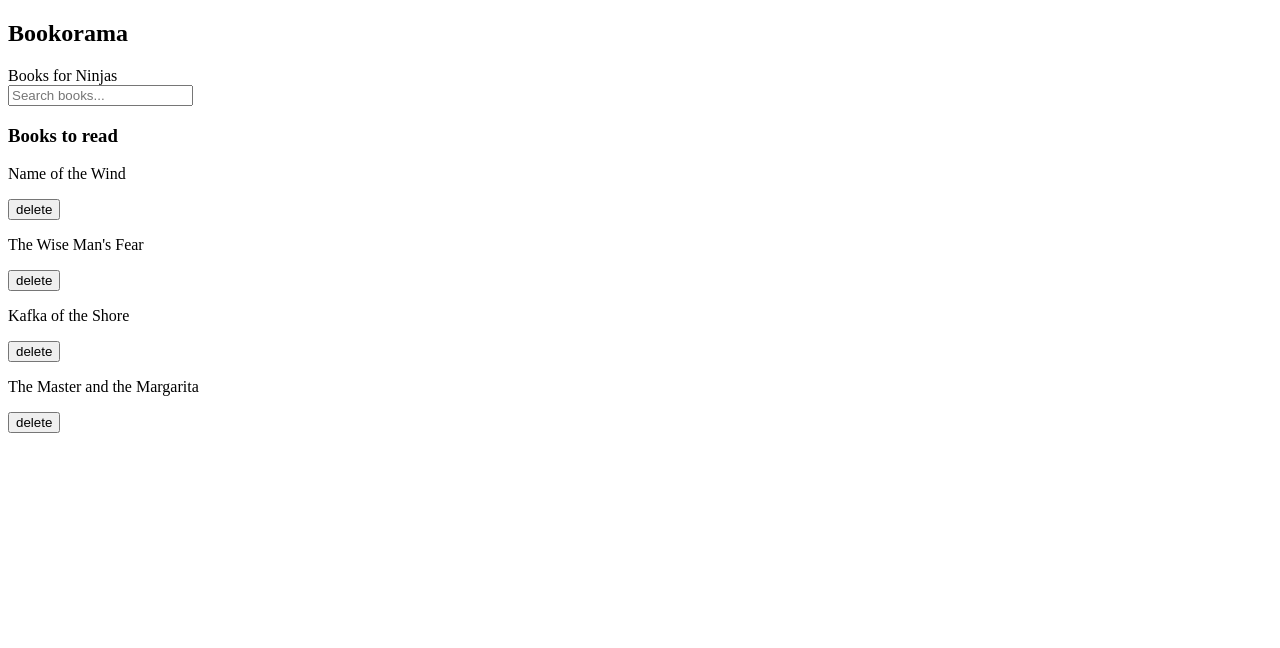
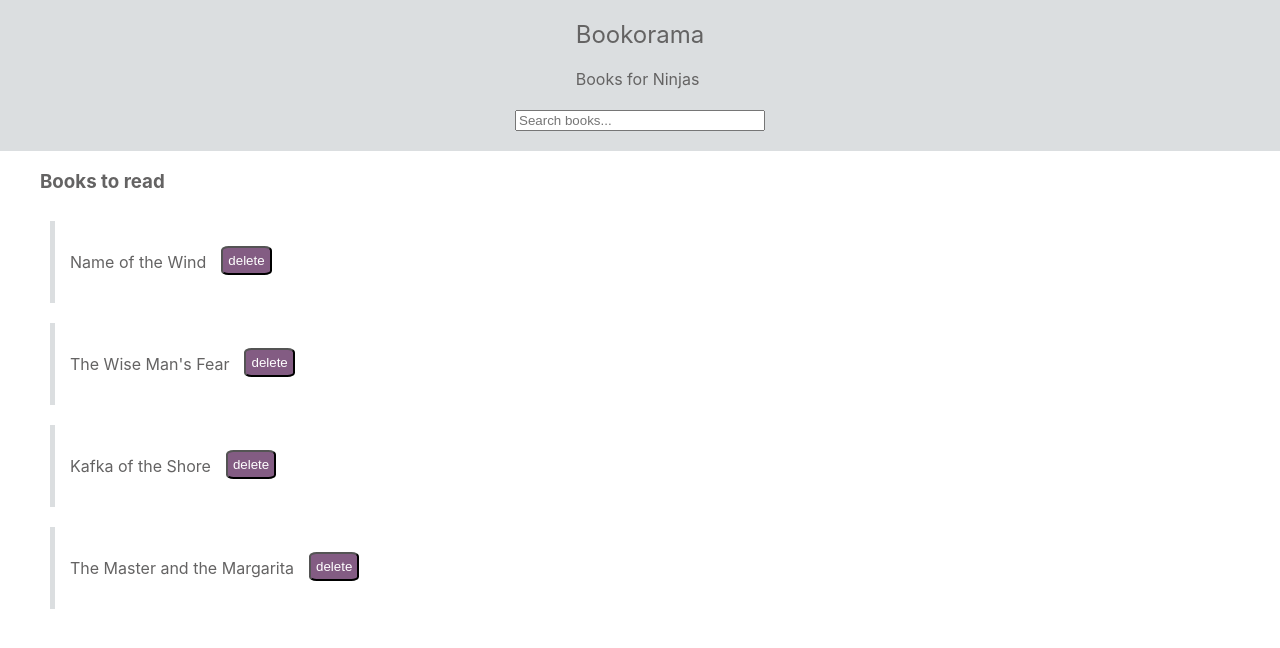
Before and after one commit to marilyn-n/DOM-todo-app, a plain HTML site: page index.html in a window 1280 px wide. Drawn offline with Linux system fonts and the light colour scheme.

Commit message:
add styles.css

```diff
--- a/index.html
+++ b/index.html
@@ -5,47 +5,64 @@
   <meta http-equiv="X-UA-Compatible" content="IE=edge">
   <title>JS The DOM Tutorial</title>
   <meta name="viewport" content="width=device-width, initial-scale=1">
-  <link rel="stylesheet" type="text/css" media="screen" href="main.css" />
+  <link rel="stylesheet" type="text/css" media="screen" href="styles.css" />
   <script src="main.js"></script>
 </head>
 <body>
 
   <section class="search-book">
+    <div class="container">
+      <div>
         <h1>Bookorama</h1>
         <span>Books for Ninjas</span>
+      </div>
       <div>
         <input type="search" placeholder="Search books...">
+      </div>
     </div>
   </section>
 
   <section class="all-books">
+    <div>
         <h3>Books to read</h3>
+    </div>
 
-    <div>
+    <div class="books-container">
 
+      <div class="book">
         <div>
             <p>Name of the Wind</p>
+        </div>
         <div>
           <button>delete</button>
         </div>
       </div>
 
+      <div class="book">
         <div>
           <p>The Wise Man's Fear</p>
+        </div>
+
         <div>
             <button>delete</button>
           </div>
       </div>
 
+      <div class="book">
         <div>
           <p>Kafka of the Shore</p>
+        </div>
+
         <div>
             <button>delete</button>
           </div>
       </div>
 
+      <div class="book">
         <div>
           <p>The Master and the Margarita</p>
+        </div>
+
         <div>
             <button>delete</button>
           </div>
--- /dev/null
+++ b/styles.css
@@ -0,0 +1,62 @@
+html {
+  font-size: 16px;
+  font-family: -apple-system, BlinkMacSystemFont, 'Segoe UI', Roboto, Oxygen, Ubuntu, Cantarell, 'Open Sans', 'Helvetica Neue', sans-serif;
+  color: rgb(100, 99, 99);
+}
+
+body {
+  margin: 0;
+}
+
+.search-book {
+  background-color: rgb(219, 222, 224);
+}
+
+.container, h1 {
+  display: flex;
+  flex-direction: column;
+  align-items: center;
+  font-weight: 400;
+
+}
+
+input {
+  width: 250px;
+  margin-bottom: 20px;
+}
+
+button {
+  background-color: rgb(131, 92, 131);
+  color: white;
+  border-radius: 15%;
+  padding: 5px;
+}
+.container > div:last-child {
+  margin-top: 20px;
+}
+
+.all-books > div:first-child {
+  display: flex;
+  align-items: flex-start;
+  margin-left: 40px;
+}
+
+.books-container {
+  display: flex;
+  flex-direction: column;
+  align-items: flex-start;
+  margin-left: 50px;
+}
+
+.book {
+  display: flex;
+  margin: 10px 0;
+}
+
+.book > div:first-child {
+  padding: 15px;
+  border-left: 5px solid rgb(219, 222, 224);
+}
+.book > div:nth-child(2) {
+  margin-top: 25px
+}
```
Lines whose indentation alone changed are shown as unchanged.
